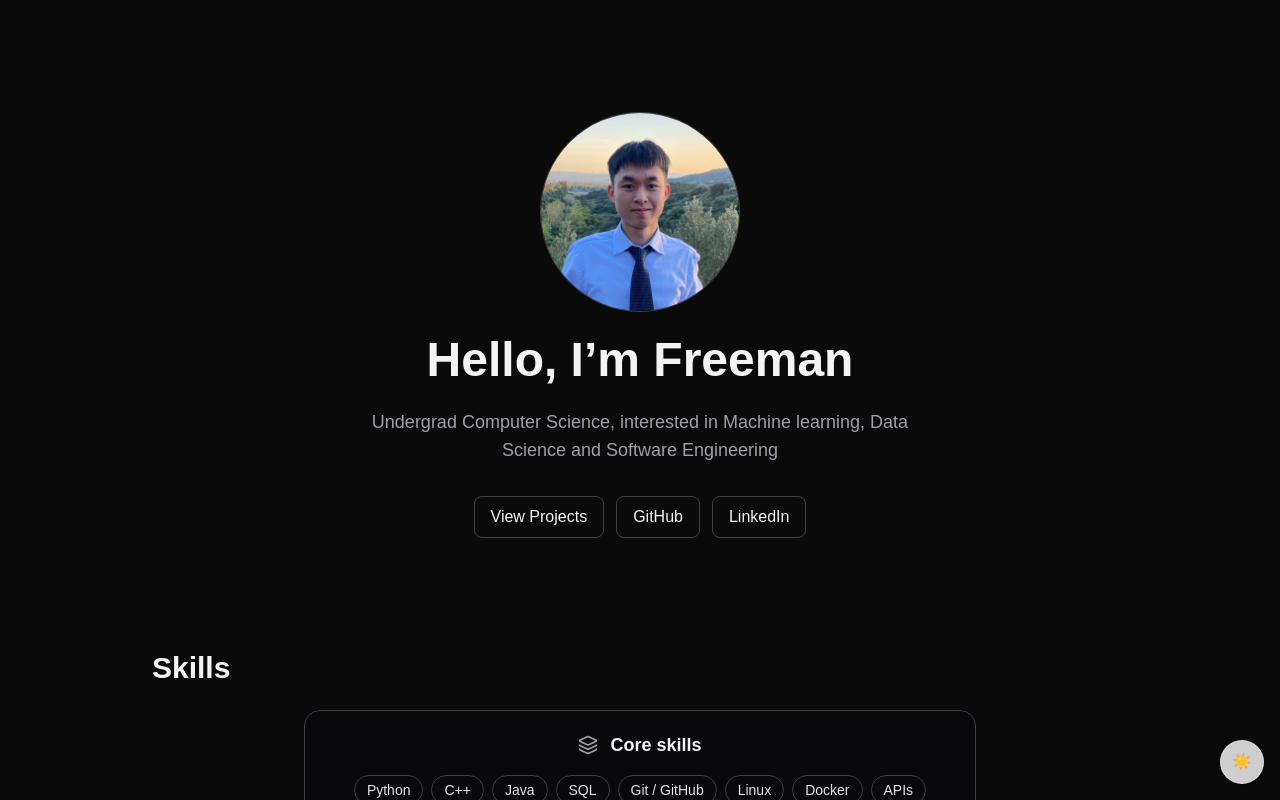
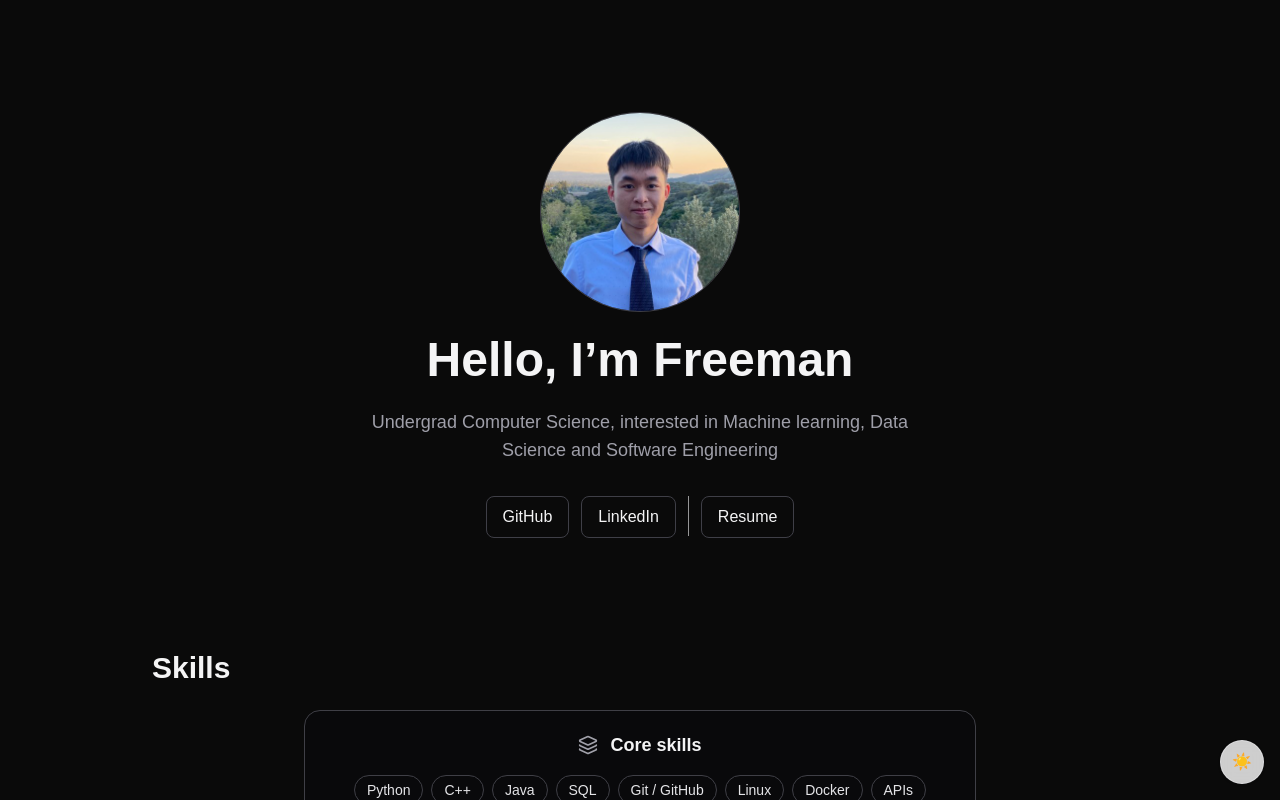
Before and after one commit to Coolguy4123/Portfolio, a Next.js app: page / in a window 1280 px wide. Shown: the top 800 px of the page. Built offline with nearby package versions, Linux system fonts and the light colour scheme.

Commit message:
Added resume button to view resume

```diff
--- a/app/components/Intro.tsx
+++ b/app/components/Intro.tsx
@@ -25,12 +25,12 @@ export default function Intro() {
 
       <div className="flex gap-3 pt-2">
 
-        <a
+        {/* <a
           href="#projects"
           className="border border-zinc-700 rounded-lg px-4 py-2 hover:border-zinc-500 transition"
         >
           View Projects
-        </a>
+        </a> */}
 
         <a
           href="https://github.com/Coolguy4123"
@@ -41,6 +41,7 @@ export default function Intro() {
           GitHub
         </a>
 
+
         <a
           href="https://www.linkedin.com/in/freeman-yiu-3ab0261a5/"
           target="_blank"
@@ -50,6 +51,20 @@ export default function Intro() {
           LinkedIn
         </a>
 
+        <span
+          aria-hidden="true"
+          className="h-10 w-px bg-[rgb(var(--fg))] opacity-60"
+        />
+
+        <a
+          href="/Freeman_ML_Resume.pdf"
+          target="_blank"
+          rel="noreferrer"
+          className="border border-zinc-700 rounded-lg px-4 py-2 hover:border-zinc-500 transition"
+        >
+          Resume
+        </a>
+
       </div>
     </section>
   );
```
